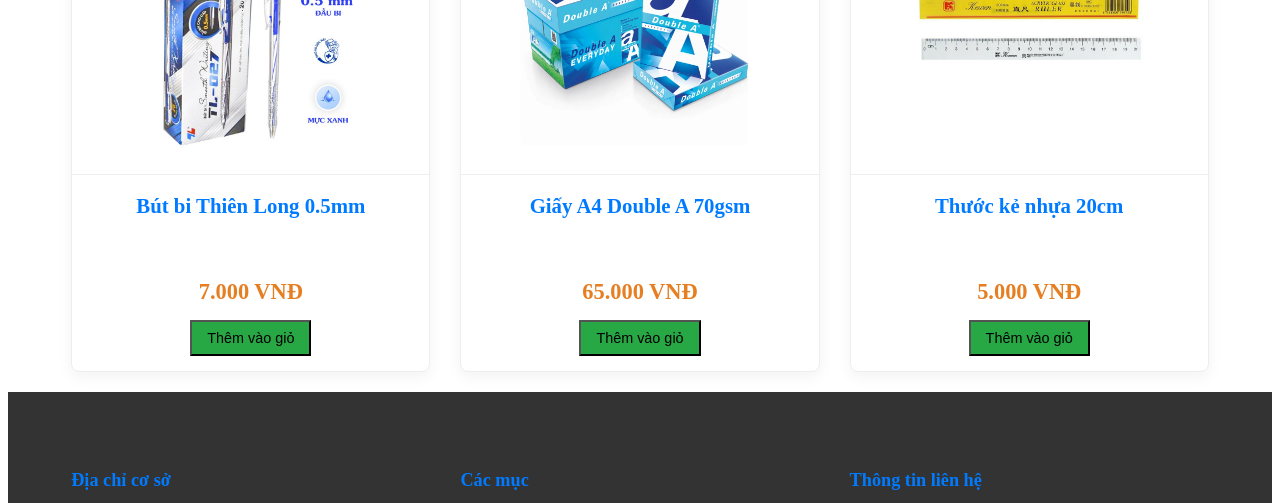
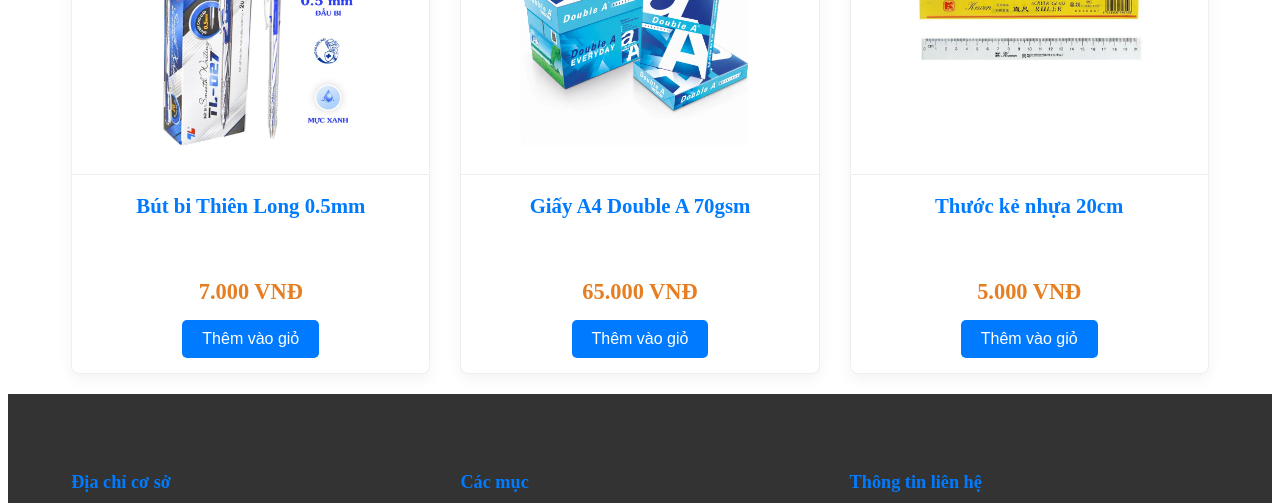
Before and after one commit to luonglemlinh/offi, a plain HTML site: page Butchimau.html in a window 1280 px wide. Shown: the part 1326-1829 px from the top of the page. Drawn offline with Linux system fonts and the light colour scheme.

Commit message:
Update Butchimau.html

```diff
--- a/Butchimau.html
+++ b/Butchimau.html
@@ -85,7 +85,7 @@
                                 <img src="images/thien_long_0.5.jpg" alt="Bút bi Thiên Long 0.5mm">
                                 <h3>Bút bi Thiên Long 0.5mm</h3>
                                 <p class="price">7.000 VNĐ</p>
-                                <button class="btn-add-to-cart">Thêm vào giỏ</button>
+                                <button class="btn">Thêm vào giỏ</button>
                              </a>
                         </div>
                         <div class="product-item">
@@ -93,7 +93,7 @@
                                 <img src="images/Giay_A4_70gsm.webp" alt="Giấy A4 Double A 70gsm">
                                 <h3>Giấy A4 Double A 70gsm</h3>
                                 <p class="price">65.000 VNĐ</p>
-                                <button class="btn-add-to-cart">Thêm vào giỏ</button>
+                                <button class="btn">Thêm vào giỏ</button>
                             </a>
                         </div>
                         <div class="product-item">
@@ -101,7 +101,7 @@
                                 <img src="images/thuoc_ke.jpeg" alt="Thước kẻ nhựa 20cm">
                                 <h3>Thước kẻ nhựa 20cm</h3>
                                 <p class="price">5.000 VNĐ</p>
-                                <button class="btn-add-to-cart">Thêm vào giỏ</button>
+                                <button class="btn">Thêm vào giỏ</button>
                             </a>
                         </div>
                     </div>
```
